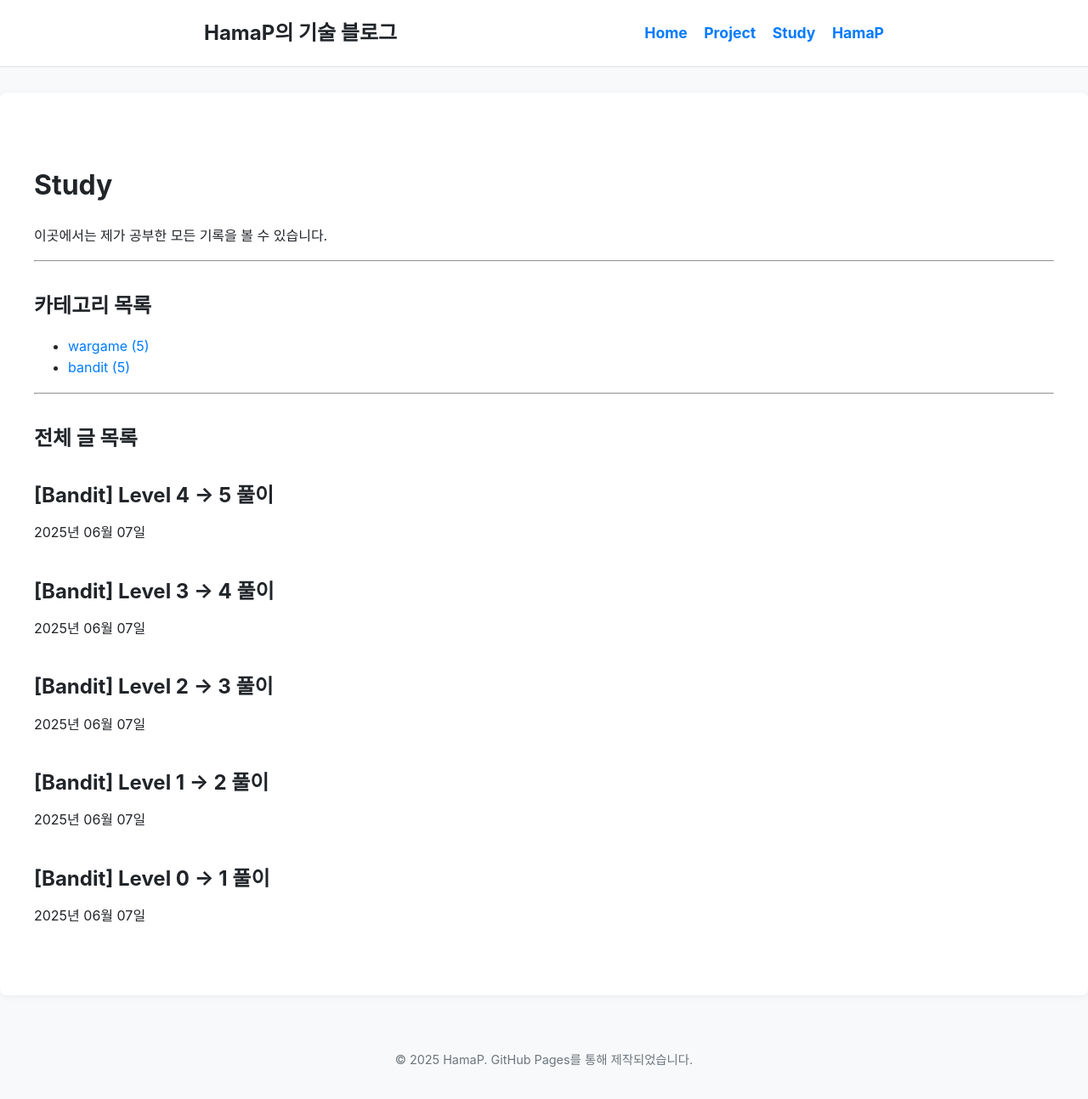
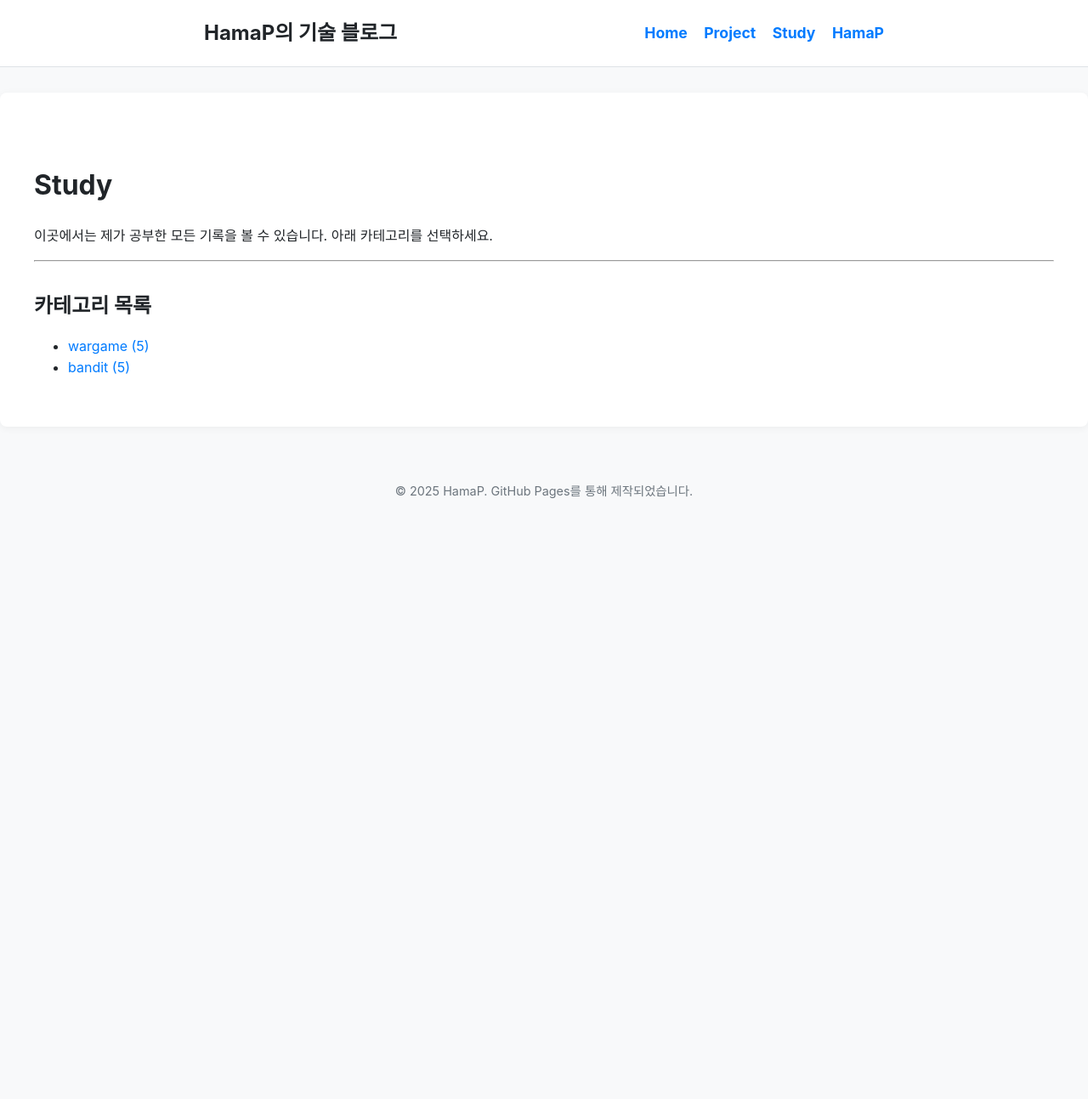
Before and after one commit to HamaP0/HamaP0.github.io, a Jekyll site: the page built from study.html, in a window 1280 px wide. Shown: the whole page at 85% size. Built offline with Jekyll 4.4.1, drawn with Linux system fonts in a browser that asks for light colours; after the commit the page ends 900 px from its top, so only the background shows below that.

Commit message:
Update study.html

```diff
--- a/study.html
+++ b/study.html
@@ -4,35 +4,20 @@ title: Study
 ---
 
 <h1>Study</h1>
-<p>이곳에서는 제가 공부한 모든 기록을 볼 수 있습니다.</p>
+<p>이곳에서는 제가 공부한 모든 기록을 볼 수 있습니다. 아래 카테고리를 선택하세요.</p>
 
 <hr>
 
 <h2>카테고리 목록</h2>
 <ul class="category-list">
   <!--
-    site.categories는 Jekyll이 자동으로 만들어주는 모든 카테고리의 목록입니다.
-    이 반복문은 'bandit', 'wargame' 같은 카테고리 이름을 하나씩 꺼내옵니다.
+    이 코드는 _posts 폴더에 있는 글들의 카테고리를 분석해서
+    'wargame', 'bandit' 같은 카테고리 목록을 자동으로 만들어줍니다.
+    나중에 'network' 글을 쓰면 여기에 자동으로 추가되어 편리합니다.
   -->
   {% for category in site.categories %}
     <li>
-      <!--
-        카테고리 이름을 가져와서 (category[0]),
-        /category/카테고리이름.html 과 같은 링크를 만듭니다.
-      -->
       <a href="/category/{{ category[0] }}.html">{{ category[0] }} ({{ category[1].size }})</a>
     </li>
   {% endfor %}
 </ul>
-
-<hr>
-
-<h2>전체 글 목록</h2>
-<ul class="post-list">
-  {% for post in site.posts %}
-    <li>
-      <h2><a class="post-link" href="{{ post.url | relative_url }}">{{ post.title }}</a></h2>
-      <p class="post-meta">{{ post.date | date: "%Y년 %m월 %d일" }}</p>
-    </li>
-  {% endfor %}
-</ul>
```
